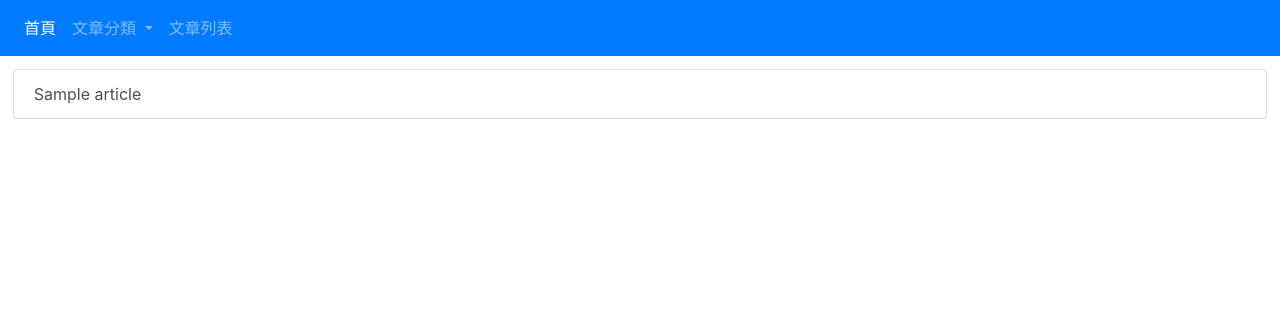
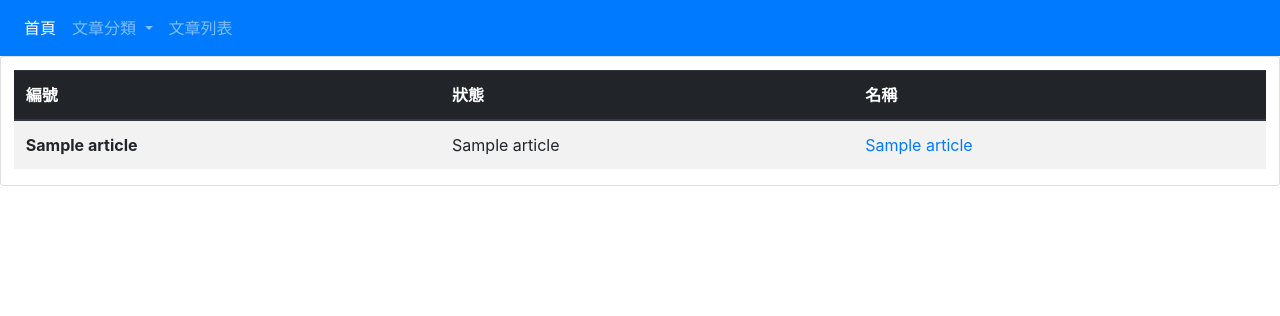
Before and after one commit to bellineq/blogtagging, a Flask app: template templates/articleList.html in a window 1280 px wide. Shown: the top 316 px of the page. Run offline with Flask 2, Linux system fonts and the light colour scheme; the template is opened without the code that fills it: most values are stand-ins (such as "Sample title", 1, 10 or a date in 2020); some libraries are stand-ins or nearby versions.

Commit message:
try article list

```diff
--- a/main.py
+++ b/main.py
@@ -59,7 +59,7 @@ def articleList(category):
         for a in articles:
             if 'status' not in a:
                 a['status'] = 'untagged'
-            articleList.append([a['id'], a['title'], a['number'],a['status']])
+            articleList.append([a['id'], a['title'], a['number'], a['status']])
     f.close()
     return render_template('articleList.html', articleList=articleList, articleType=articleType)
 
@@ -85,4 +85,5 @@ def save():
         return jsonify(message=str(e)), 500
 
 if __name__ == '__main__':
-    app.run(debug=True, host='140.112.90.203', port=5511)
+    # app.run(debug=True, host='140.112.90.203', port=5511)
+    app.run()
--- a/templates/articleList.html
+++ b/templates/articleList.html
@@ -10,11 +10,29 @@
 
     <body>
         {% include 'navbar.html' %}
-
-        <div class="list-group" style ='padding-left: 1%; padding-top: 1%; padding-right: 1%'>
-            {% for i in articleList %}
-                <a href="{{ url_for('category', category=articleType) }}?index={{i[0]}}" class="list-group-item list-group-item-action ">{{i[1]}}</a>
-            {% endfor %}
+        <div class="card" style ='padding-left: 1%; padding-top: 1%; padding-right: 1%'>
+        <table class='table table-striped'>
+            <thead class="thead-dark">
+                <tr>
+                <th scope="col">編號</th>
+                <th scope="col">狀態</th>
+                <th scope="col">名稱</th>
+                </tr>
+            </thead>
+            <tbody>
+                {% for i in articleList %}
+                <tr>
+                    <th scope="row">{{i[2]}}</th>
+                    <td>{{i[3]}}</td>
+                    <td>
+                        <a href="{{ url_for('category', category=articleType) }}?index={{i[0]}}">
+                            {{i[1]}}
+                        </a>
+                    </td>
+                </tr>
+                {% endfor %}
+            </tbody>
+        </table>
         </div>
 
 
```
